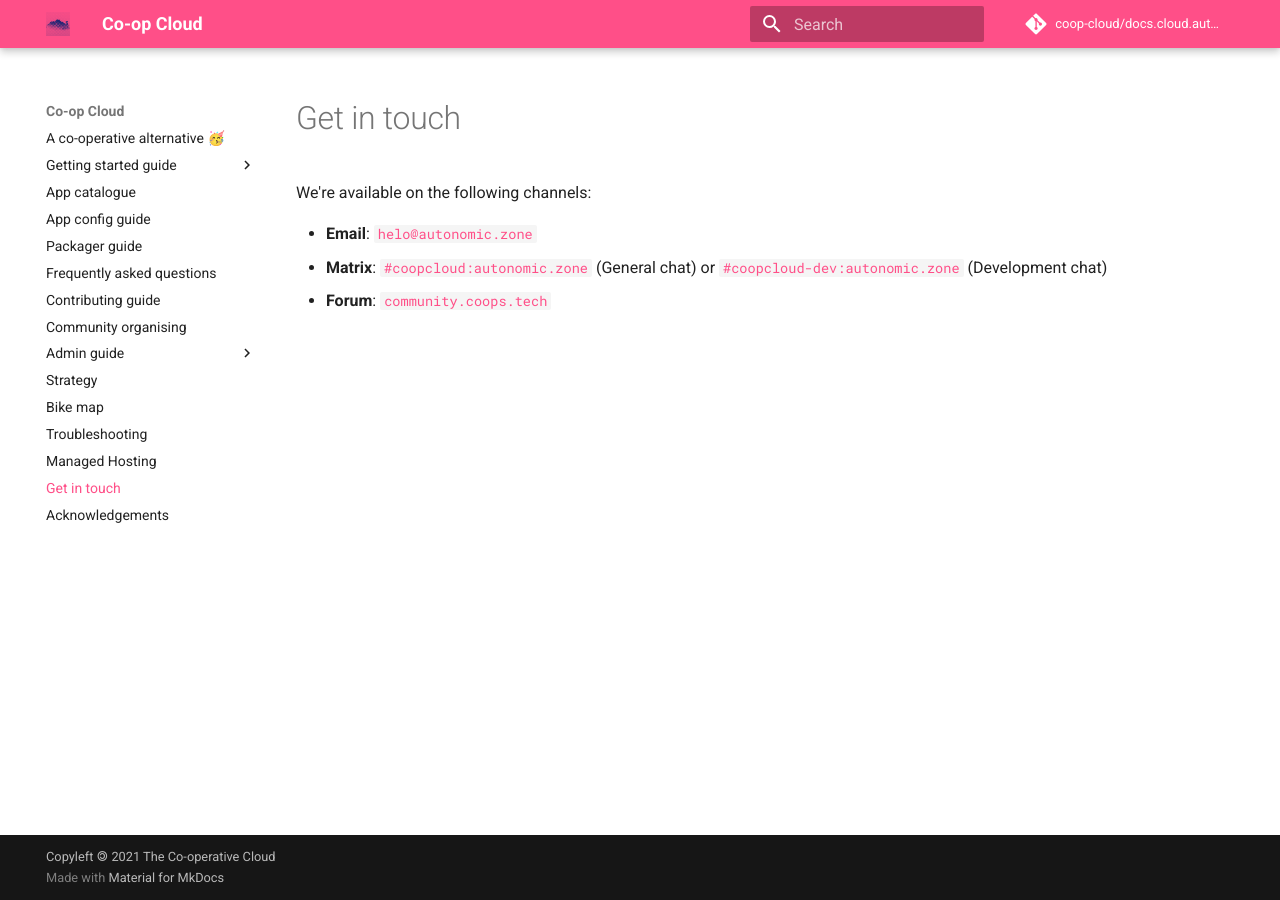
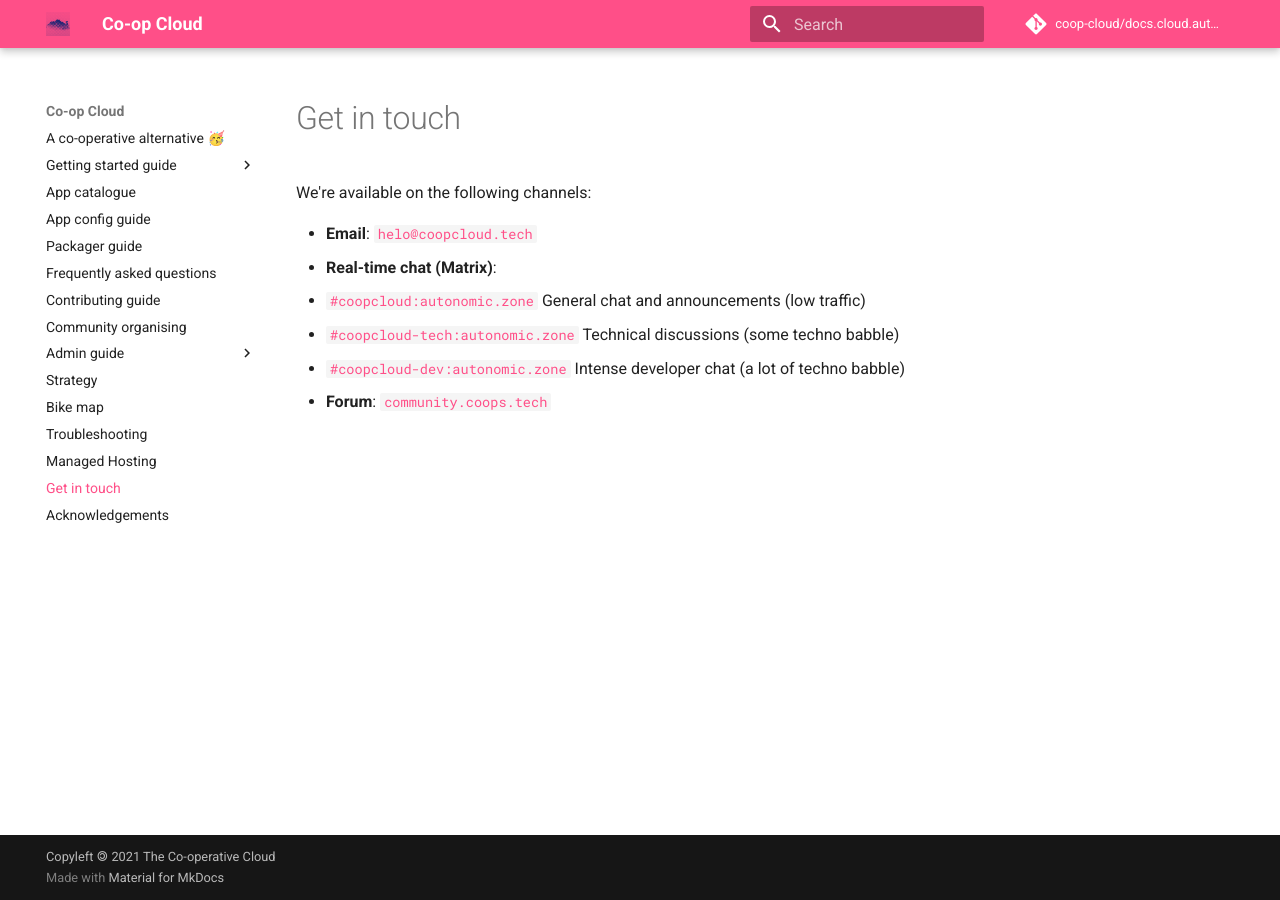
Before and after one commit to mayel/docs.coopcloud.tech, an MkDocs documentation site: the page built from docs/contact.md, in a window 1280 px wide. Built offline with MkDocs 1.6.1 and Material for MkDocs 9.7.7, drawn with Linux system fonts in a browser that asks for light colours.

Commit message:
Fix up contact links

```diff
--- a/docs/contact.md
+++ b/docs/contact.md
@@ -4,6 +4,9 @@
 
 We're available on the following channels:
 
-- **Email**: [`helo@autonomic.zone`](mailto:helo@autonomic.zone)
-- **Matrix**: [`#coopcloud:autonomic.zone`](https://matrix.to/#/!JSVYWCRXSVMrAzgeKB:autonomic.zone?via=autonomic.zone) (General chat) or [`#coopcloud-dev:autonomic.zone`](https://matrix.to/#/!IFazIpLtxiScqbHqoa:autonomic.zone?via=autonomic.zone) (Development chat)
+- **Email**: [`helo@coopcloud.tech`](mailto:helo@coopcloud.tech)
+- **Real-time chat (Matrix)**:
+  - [`#coopcloud:autonomic.zone`](https://matrix.to/#/!JSVYWCRXSVMrAzgeKB:autonomic.zone?via=autonomic.zone) General chat and announcements (low traffic)
+  - [`#coopcloud-tech:autonomic.zone`](https://matrix.to/#/!IFazIpLtxiScqbHqoa:autonomic.zone?via=autonomic.zone) Technical discussions (some techno babble)
+  - [`#coopcloud-dev:autonomic.zone`](https://matrix.to/#/!IFazIpLtxiScqbHqoa:autonomic.zone?via=autonomic.zone) Intense developer chat (a lot of techno babble)
 - **Forum**: [`community.coops.tech`](https://community.coops.tech/)
```
